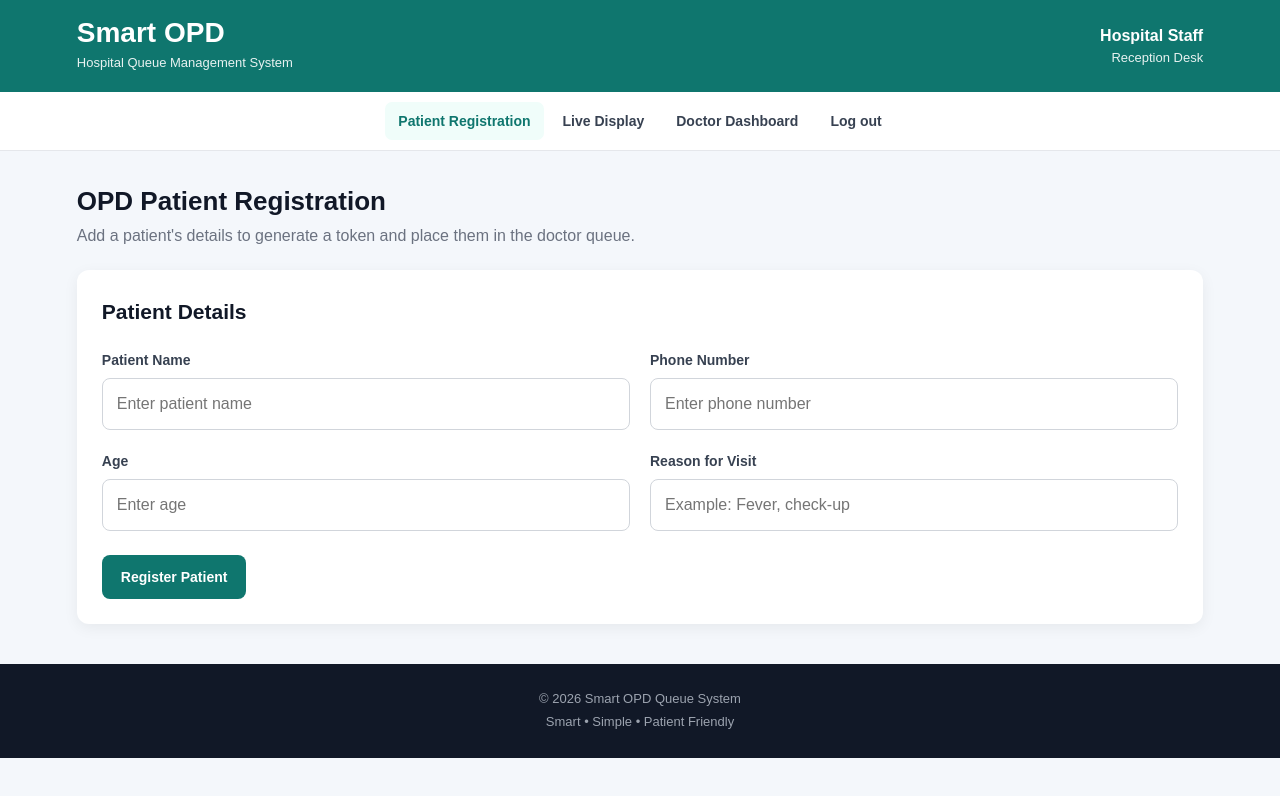
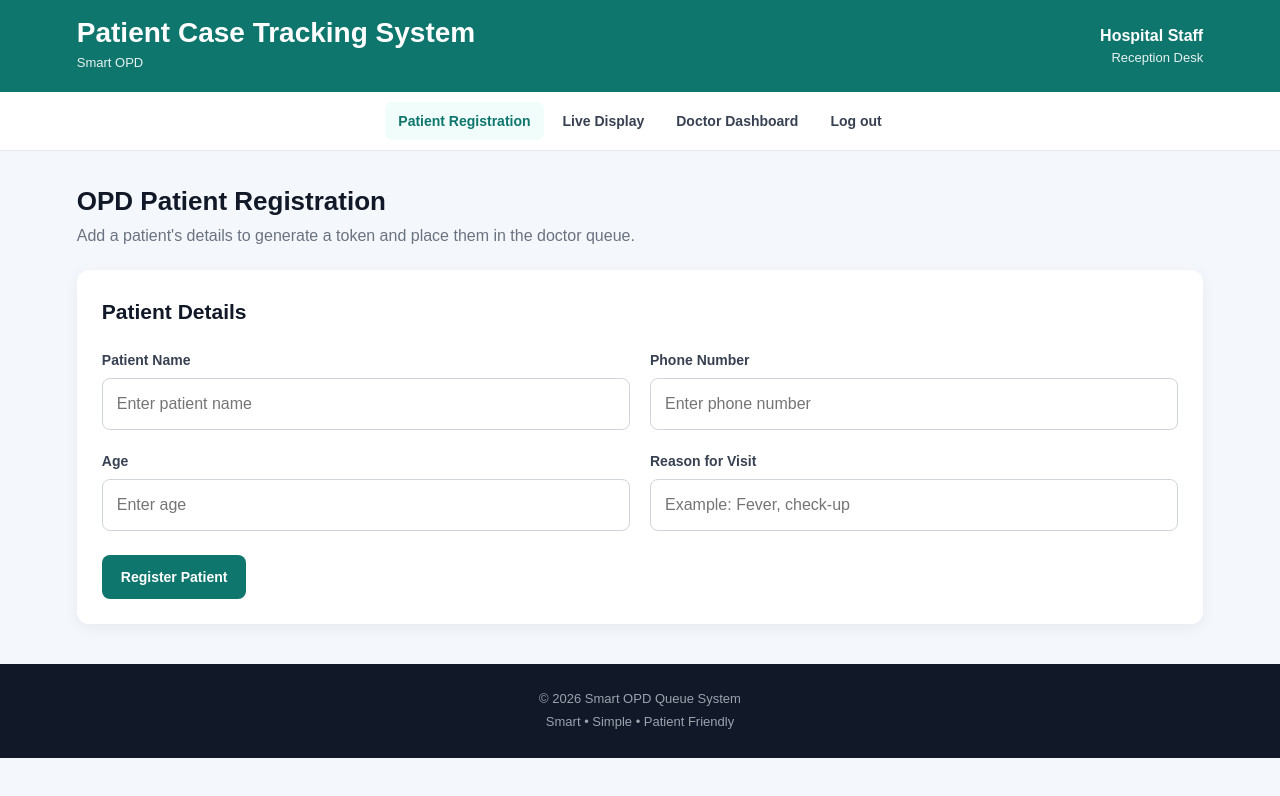
Before and after one commit to pawanvishwakarma035-cmyk/OPDeasy, a plain HTML site: page patient-registration.html in a window 1280 px wide. Drawn offline with Linux system fonts and the light colour scheme.

Commit message:
Update patient-registration.html

```diff
--- a/patient-registration.html
+++ b/patient-registration.html
@@ -9,8 +9,8 @@
 <body>
     <header class="header">
         <div class="logo">
-            <h1>Smart OPD</h1>
-            <p>Hospital Queue Management System</p>
+            <h1>Patient Case Tracking System</h1>
+            <p>Smart OPD</p>
         </div>
         <div class="user-info">
             <h3 id="loggedInUser">Hospital Staff</h3>
```
